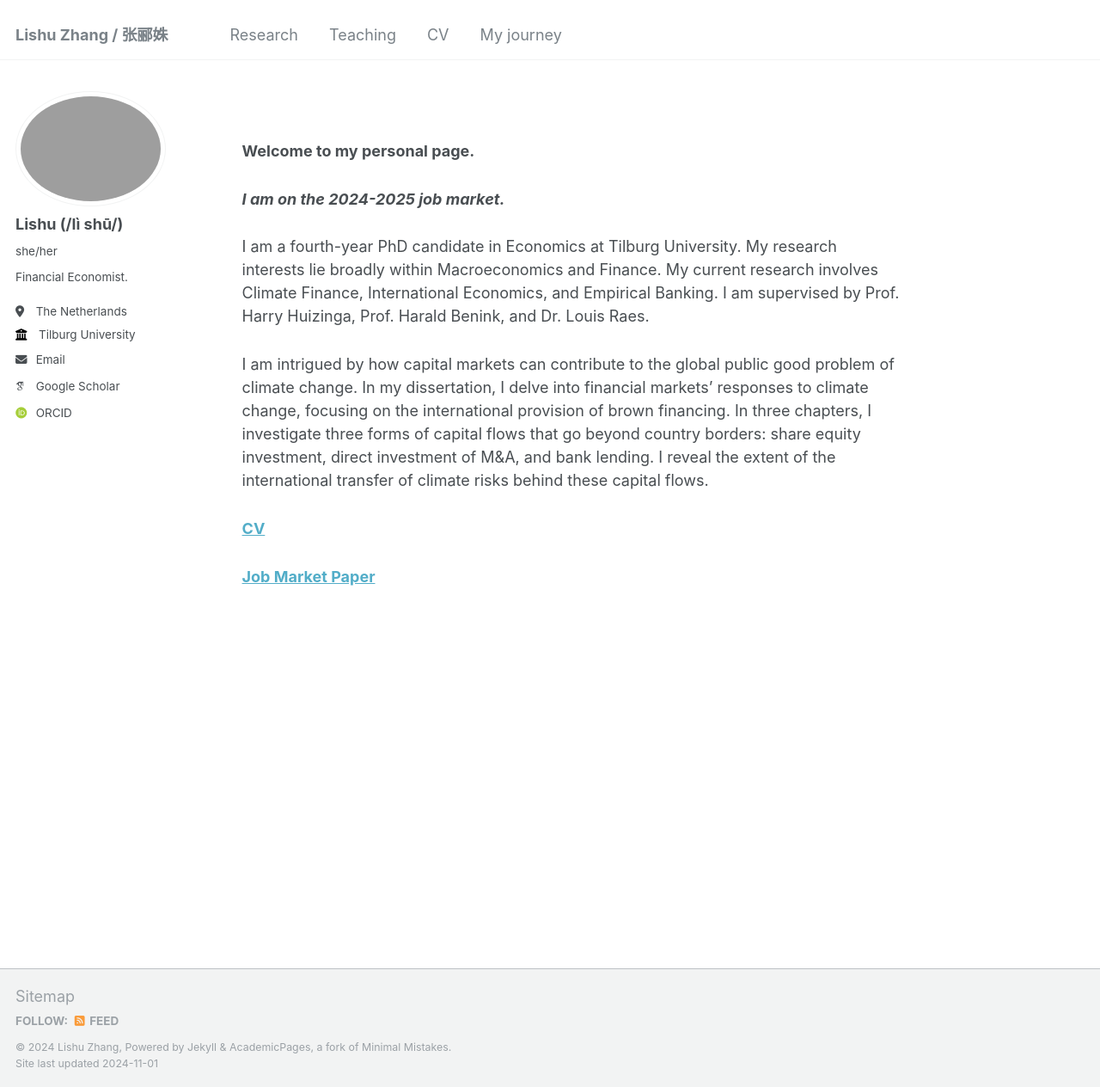
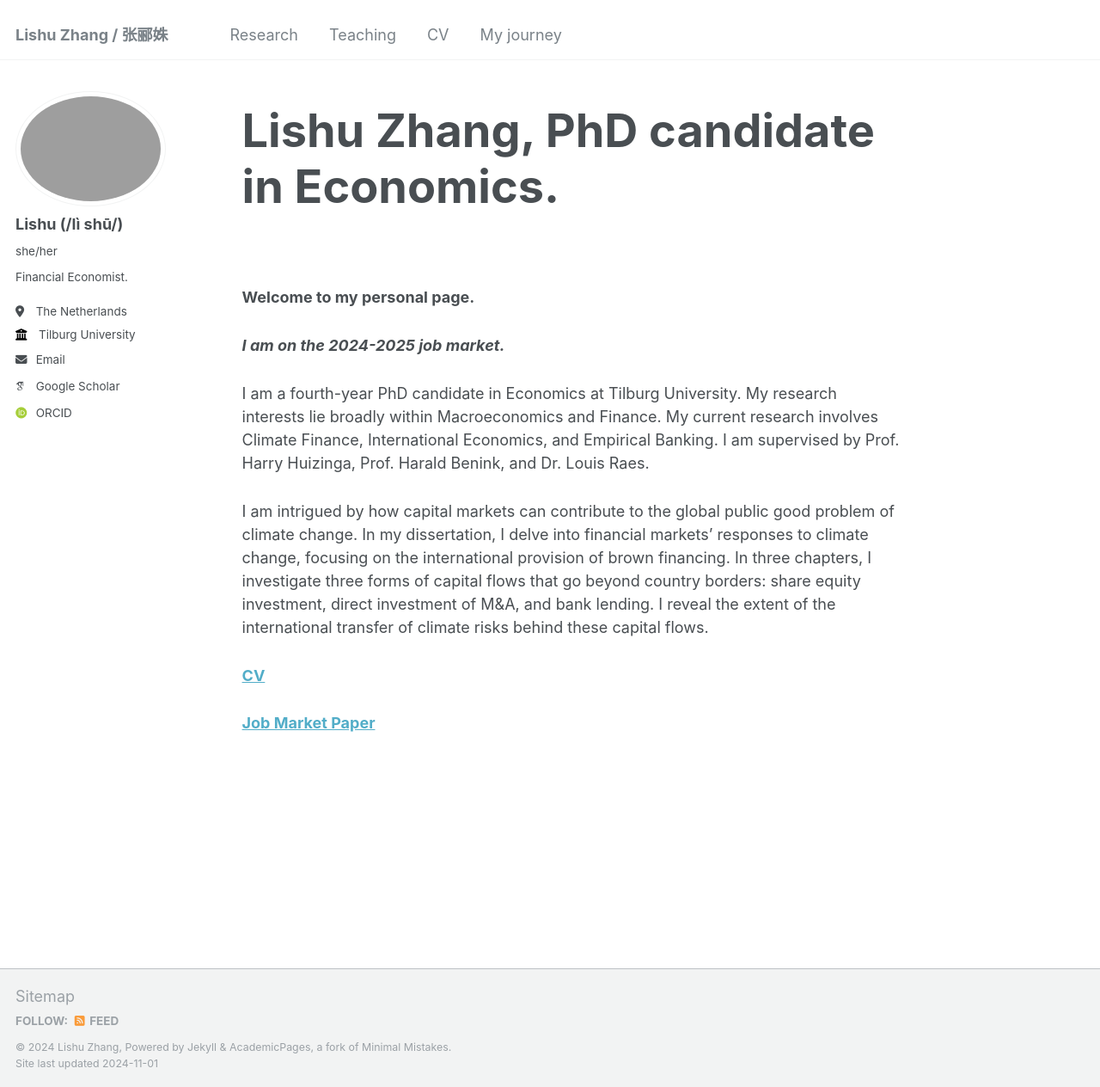
Before and after one commit to LishuZ/LishuZ.github.io, a Jekyll site: the page built from _pages/about.md, in a window 1280 px wide and 1264 px high. Shown: the whole window at 86% size. Built offline with Jekyll 4.4.1, drawn with Linux system fonts in a browser that asks for light colours; some web fonts are replaced.

Commit message:
Update about.md

```diff
--- a/_pages/about.md
+++ b/_pages/about.md
@@ -1,6 +1,6 @@
 ---
 permalink: /
-title: "<h1 style='font-size: 3em; font-weight: bold;'>Lishu Zhang, PhD candidate in Economics.</h1>""
+title: "<h1 style='font-size: 3em; font-weight: bold;'>Lishu Zhang, PhD candidate in Economics.</h1>"
 author_profile: true
 redirect_from:
   - /about/
```
